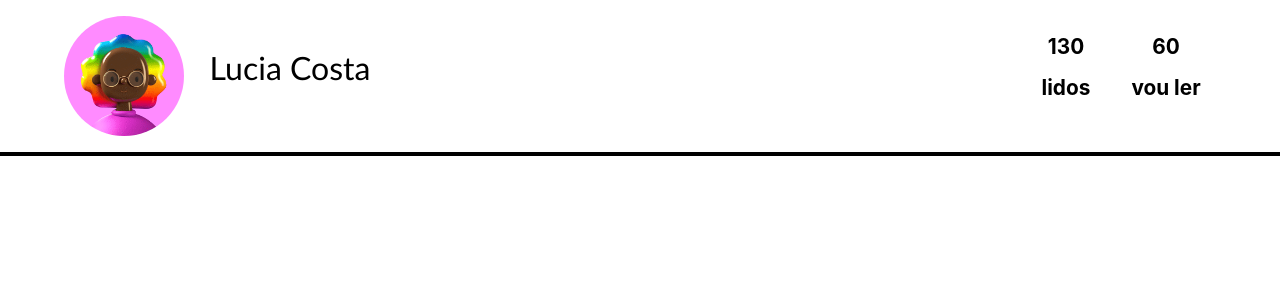
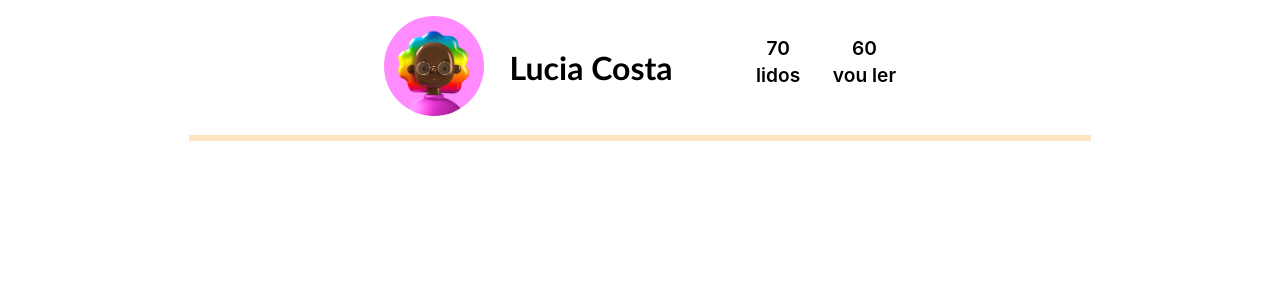
Before and after one commit to MarianaOzorio/tech-afro-pretas, a React (Create React App) app in the folder books/: page / in a window 1280 px wide. Shown: the top 300 px of the page. Built offline with nearby package versions, Linux system fonts and the light colour scheme.

Commit message:
change header style

```diff
--- a/books/src/Components/CardInfo/CardInfo.css
+++ b/books/src/Components/CardInfo/CardInfo.css
@@ -1,13 +1,14 @@
 .card {
-    width: 100px;
-    height: 100px;
+    width: auto;
     display: flex;
     flex-direction: column;
     text-align: center;
-    font-size: 1.3em;
-    font-weight: bold;
+    font-size: 1.2em;
+    margin-left: 1.7em;
 }
 
 .card p {
     line-height: 0;
+    margin-top: 0.4em;
+    font-weight: 600;
 }
--- a/books/src/Components/Header/Header.css
+++ b/books/src/Components/Header/Header.css
@@ -1,11 +1,12 @@
 header {
-    width: 100%;
+    width: 50%;
     min-height: 12vh;
     display: flex;
     flex-direction: row;
     align-items: center;
     justify-content: space-between;
     padding: 1em 0;
+    margin: auto;
 }
 
 .photoName {
@@ -15,12 +16,12 @@ header {
 }
 
 .photoName img {
-    width: 120px;
-    height: 120px;
+    width: 100px;
+    height: 100px;
     border-radius: 50%;
 }
 
-.photoName p {
+.photoName h3 {
     font-family: 'Gill Sans', 'Gill Sans MT', Calibri, 'Trebuchet MS', sans-serif;
     font-size: 2em;
     margin-left: 0.8em;
--- a/books/src/Components/Header/Header.jsx
+++ b/books/src/Components/Header/Header.jsx
@@ -7,11 +7,11 @@ function Header(user){
         <header>
             <div className='photoName'>
                 <img src={user.photo} alt="foto da pessoa usuária"/>
-                <p>{user.name}</p>
+                <h3>{user.name}</h3>
             </div>
             <div className='infoCards'>
                 <CardInfo
-                    number='130'
+                    number='70'
                     txt='lidos'
                 />
                 <CardInfo
--- a/books/src/Components/Line/Line.css
+++ b/books/src/Components/Line/Line.css
@@ -1,6 +1,5 @@
 hr {
-    width: 100%;
-    background-color: #000;
-    border: solid 2px;
-    margin: 0;
+    width: 70%;
+    border: solid 0.2em #ffe4c4;
+    margin: auto;
 }
```
